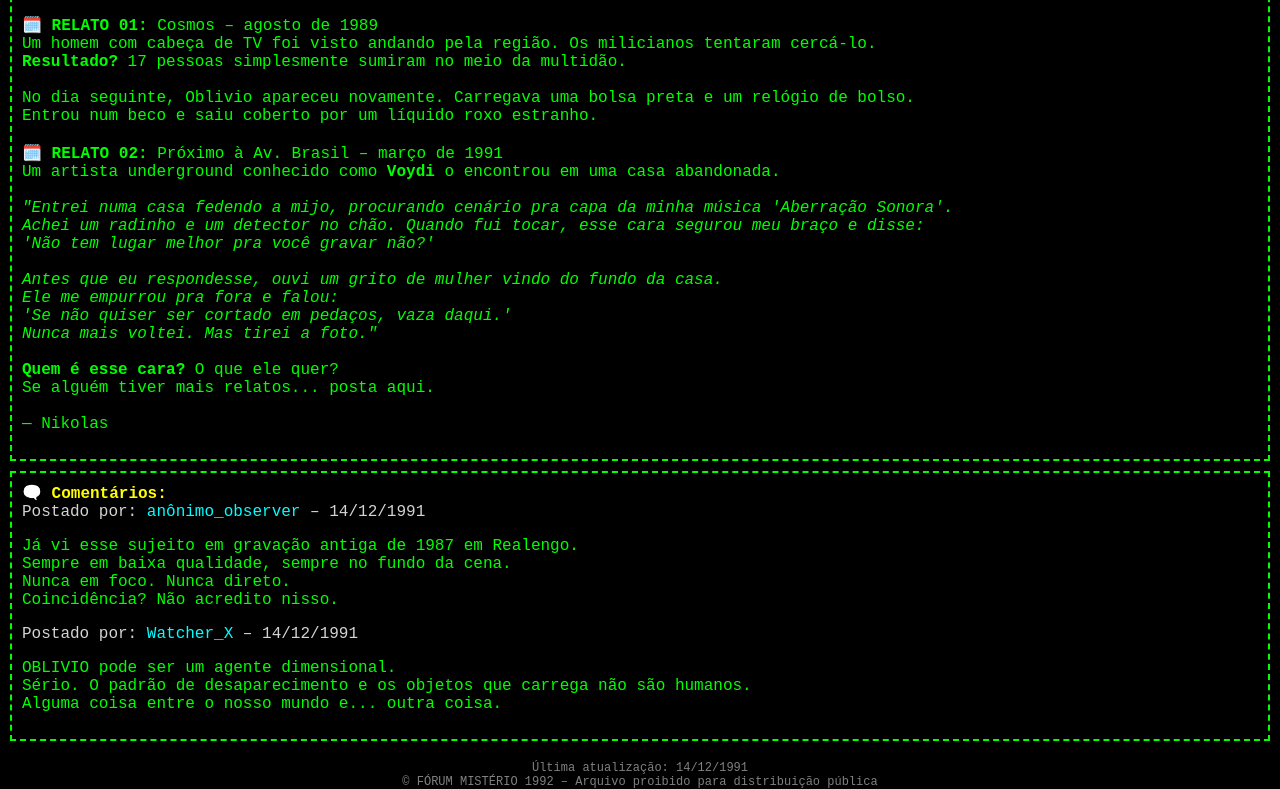
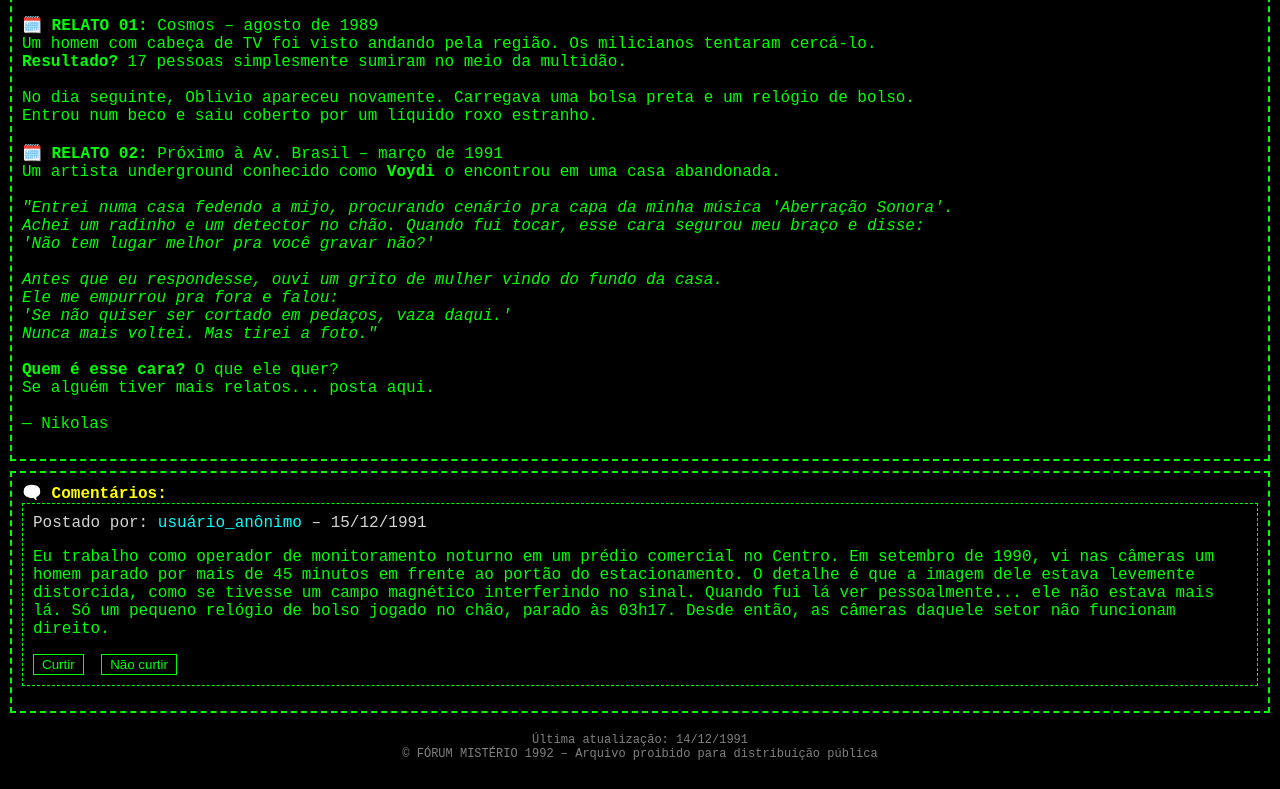
Before and after one commit to NathanFreaky/ForumMisterio1992, a plain HTML site: page index.html in a window 1280 px wide. Shown: the part 325-1114 px from the top of the page. After the commit the page ends 1086 px from the top, so only its background shows below. Drawn offline with Linux system fonts and the light colour scheme.

Commit message:
Update index.html

```diff
--- a/index.html
+++ b/index.html
@@ -1,5 +1,5 @@
 <!DOCTYPE html>
-<html>
+<html lang="pt-BR">
 <head>
     <meta charset="UTF-8">
     <title>★ FÓRUM MISTÉRIO 1992 ★</title>
@@ -54,15 +54,30 @@
             color: cyan;
         }
 
+        .comment-box {
+            border: 1px dashed #00FF00;
+            padding: 10px;
+            margin-bottom: 15px;
+        }
+
+        .like-dislike {
+            margin-top: 10px;
+        }
+
+        .like-dislike button {
+            background: black;
+            color: #00FF00;
+            border: 1px solid #00FF00;
+            padding: 2px 8px;
+            margin-right: 8px;
+            cursor: pointer;
+        }
+
         .footer {
             text-align: center;
             font-size: 12px;
             margin-top: 20px;
             color: gray;
-        }
-
-        a:hover {
-            text-decoration: underline;
         }
     </style>
 </head>
@@ -81,23 +96,16 @@
 <div class="box">
     <div class="topic-title">📁 Tópico: Quem (ou o que) é... OBLIVIO?</div>
     <div class="meta">Postado por: <span class="username">Nikolas_Ustekov</span> – 13/12/1991</div>
-
     <p>
         Muito prazer, me chamo Nikolas Ustekov.<br><br>
-
         Eu queria compartilhar com vocês algo... bizarro para um caralho.<br><br>
-
         <strong>Oblivio</strong>, é assim que eu carinhosamente o apelidei, já que por algum motivo... ele não possui nome???<br><br>
-
         Esse cara tem chamado MUITA atenção de quem presta atenção nos sinais. Um sujeito aleatório que aparece em locais suspeitos no <strong>Rio de Janeiro</strong>, faz umas coisas <em>peculiares</em>... e some.<br><br>
-
         🗓️ <strong>RELATO 01:</strong> Cosmos – agosto de 1989<br>
         Um homem com cabeça de TV foi visto andando pela região. Os milicianos tentaram cercá-lo.<br>
         <strong>Resultado?</strong> 17 pessoas simplesmente sumiram no meio da multidão.<br><br>
-
         No dia seguinte, Oblivio apareceu novamente. Carregava uma bolsa preta e um relógio de bolso.<br>
         Entrou num beco e saiu coberto por um líquido roxo estranho.<br><br>
-
         🗓️ <strong>RELATO 02:</strong> Próximo à Av. Brasil – março de 1991<br>
         Um artista underground conhecido como <strong>Voydi</strong> o encontrou em uma casa abandonada.<br><br>
         <em>
@@ -109,31 +117,36 @@
         'Se não quiser ser cortado em pedaços, vaza daqui.'<br>
         Nunca mais voltei. Mas tirei a foto."
         </em><br><br>
-
         <strong>Quem é esse cara?</strong> O que ele quer?<br>
         Se alguém tiver mais relatos... posta aqui.<br><br>
-
         — Nikolas
     </p>
 </div>
 
+<!-- Comentários descritivos com like/deslike -->
 <div class="box">
     <div class="topic-title">🗨️ Comentários:</div>
 
-    <div class="meta">Postado por: <span class="username">anônimo_observer</span> – 14/12/1991</div>
-    <p>
-        Já vi esse sujeito em gravação antiga de 1987 em Realengo.<br>
-        Sempre em baixa qualidade, sempre no fundo da cena.<br>
-        Nunca em foco. Nunca direto.<br>
-        Coincidência? Não acredito nisso.
-    </p>
+    <!-- Os comentários serão inseridos aqui em blocos separados -->
+    <!-- Cada comentário vai com uma estrutura como esta: -->
+    <div class="comment-box">
+        <div class="meta">Postado por: <span class="username">usuário_anônimo</span> – 15/12/1991</div>
+        <p>
+            Eu trabalho como operador de monitoramento noturno em um prédio comercial no Centro. Em setembro de 1990,
+            vi nas câmeras um homem parado por mais de 45 minutos em frente ao portão do estacionamento. O detalhe
+            é que a imagem dele estava levemente distorcida, como se tivesse um campo magnético interferindo no sinal.
+            Quando fui lá ver pessoalmente... ele não estava mais lá. Só um pequeno relógio de bolso jogado no chão,
+            parado às 03h17. Desde então, as câmeras daquele setor não funcionam direito.
+        </p>
+        <div class="like-dislike">
+            <button onclick="alert('👍 Você curtiu este comentário')">Curtir</button>
+            <button onclick="alert('👎 Você não curtiu este comentário')">Não curtir</button>
+        </div>
+    </div>
 
-    <div class="meta">Postado por: <span class="username">Watcher_X</span> – 14/12/1991</div>
-    <p>
-        OBLIVIO pode ser um agente dimensional.<br>
-        Sério. O padrão de desaparecimento e os objetos que carrega não são humanos.<br>
-        Alguma coisa entre o nosso mundo e... outra coisa.
-    </p>
+    <!-- Repetir o bloco acima para os outros comentários longos -->
+    <!-- ... -->
+
 </div>
 
 <div class="footer">
```
